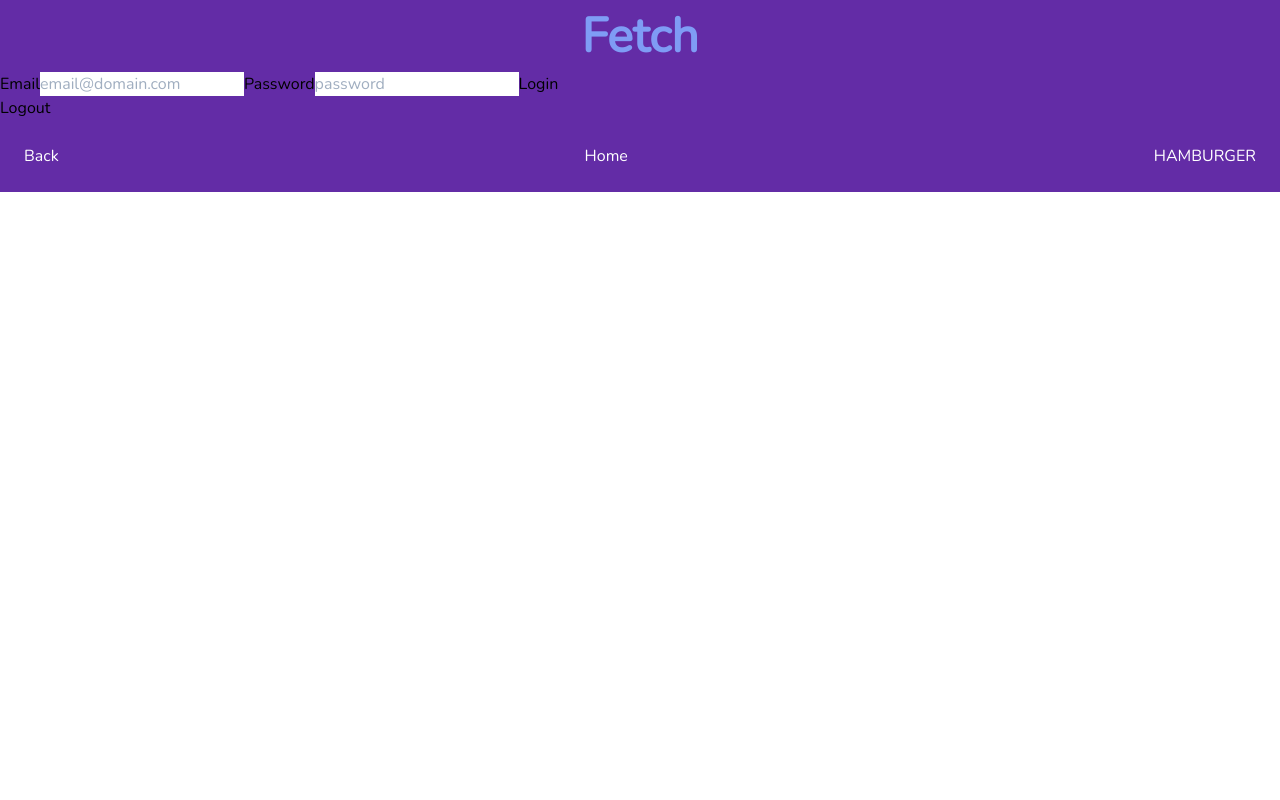
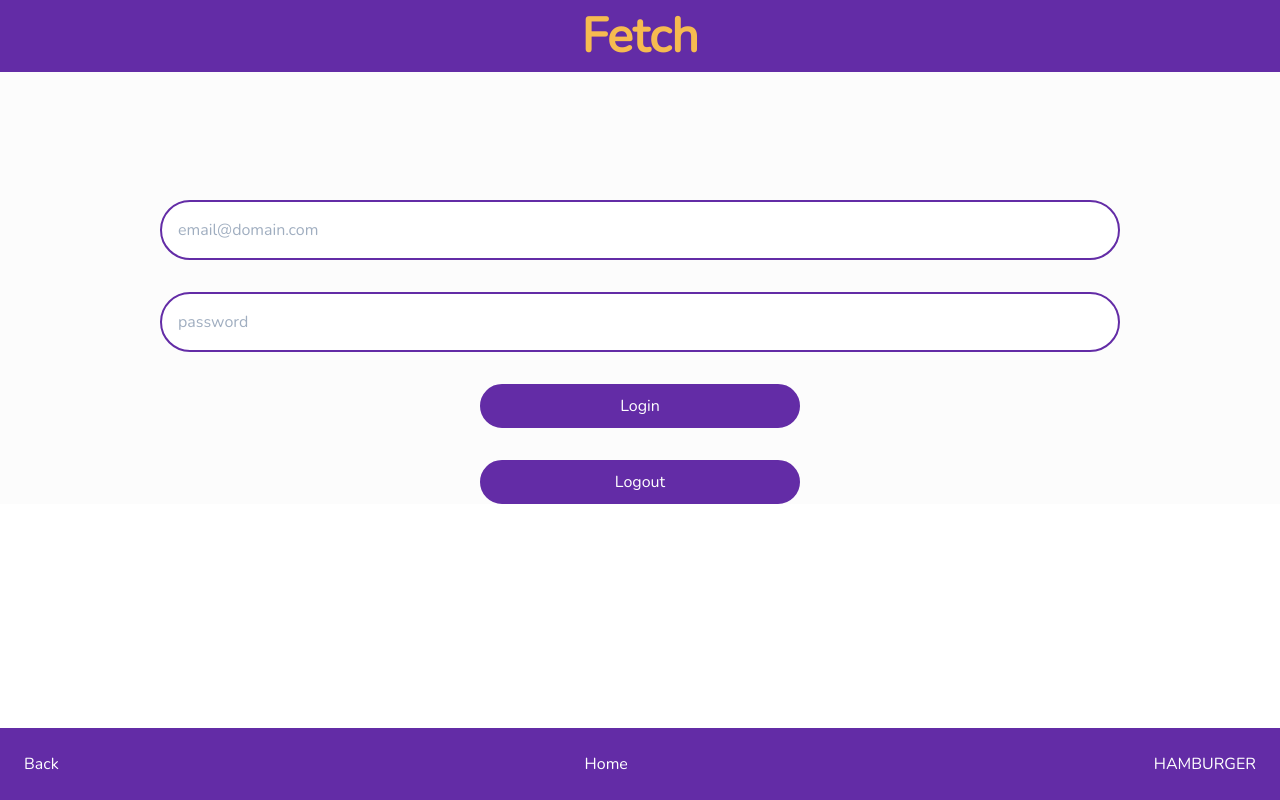
Before and after one commit to ehighberg/fetch, a React (Create React App) app in the folder client/: page / in a window 1280 px wide. Built offline with nearby package versions, Linux system fonts and the light colour scheme; what actioncable would draw is missing.

Commit message:
style login screen

```diff
--- a/client/src/components/Nav.jsx
+++ b/client/src/components/Nav.jsx
@@ -6,7 +6,7 @@ export default function Nav(props) {
   const history = useHistory()
 
   return (
-    <nav className='bg-purple-700 text-white flex flex-row justify-between p-6'>
+    <nav className='bg-purple-700 text-white flex flex-row justify-between p-6 fixed bottom-0 w-screen'>
         <button onClick={() => history.goBack()}>Back</button>
         <button onClick={() => history.push('/')}>Home</button>
         <button onClick={() => null}>HAMBURGER</button>
--- a/client/src/pages/Home.jsx
+++ b/client/src/pages/Home.jsx
@@ -10,8 +10,8 @@ export default function Home(props)
     const history = useHistory()
 
     return (
-        <div className="bg-purple-700">
-            <div className="text-5xl text-indigo-400 font-bold text-center">
+        <div className="text-center bg-gray-100">
+            <div className="bg-purple-700 text-5xl text-yellow-400 font-bold text-center">
                 Fetch
             </div>
 
@@ -28,12 +28,12 @@ export default function Home(props)
                   }
                 }}
               >
-                <Form id='login-container' className="">
-                  <label>Email</label>
-                  <Field type='email' name='email' placeholder="email@domain.com"/>
-                  <label>Password</label>
-                  <Field type='password' name='password' placeholder="password"/>
-                  <button type='submit'>Login</button>
+                <Form id='login-container' className="flex flex-col mt-32">
+                  {/* <label>Email</label> */}
+                  <Field type='email' name='email' placeholder="email@domain.com" className='bg-white border-2 border-purple-700 rounded-full w-3/4 p-4 mx-auto' />
+                  {/* <label>Password</label> */}
+                  <Field type='password' name='password' placeholder="password" className='bg-white border-2 border-purple-700 rounded-full w-3/4 p-4 mx-auto mt-8' />
+                  <button type='submit' className='bg-purple-700 text-white border-2 border-purple-700 rounded-full w-1/4 p-2 mx-auto mt-8'>Login</button>
                 </Form>
               </Formik>
             )}
@@ -58,7 +58,7 @@ export default function Home(props)
             <button onClick={() => {
                 localStorage.removeItem('userId')
                 history.push('/')
-              }}>Logout</button>
+              }} className='bg-purple-700 text-white border-2 border-purple-700 rounded-full w-1/4 p-2 mx-auto mt-8'>Logout</button>
         </div>
     )
 }
```
